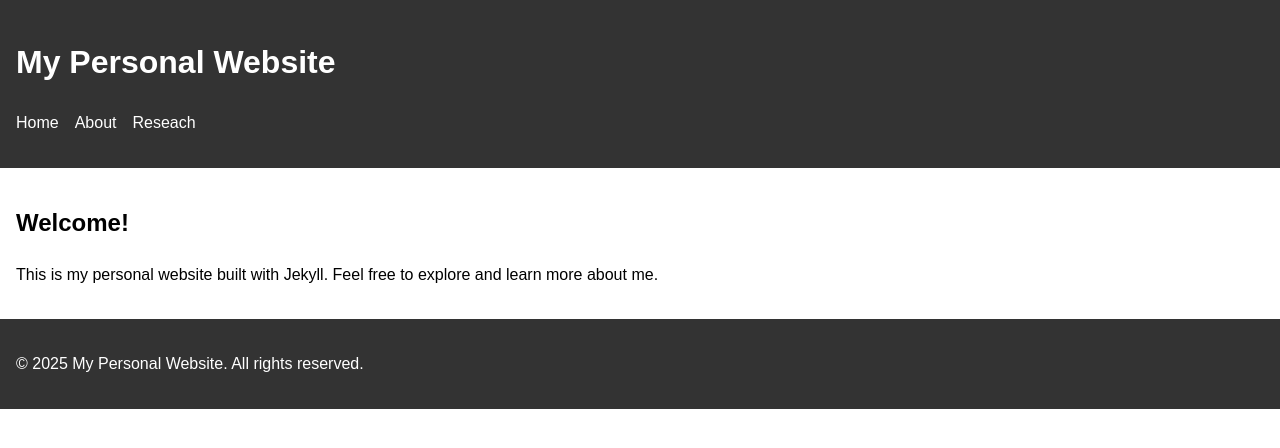
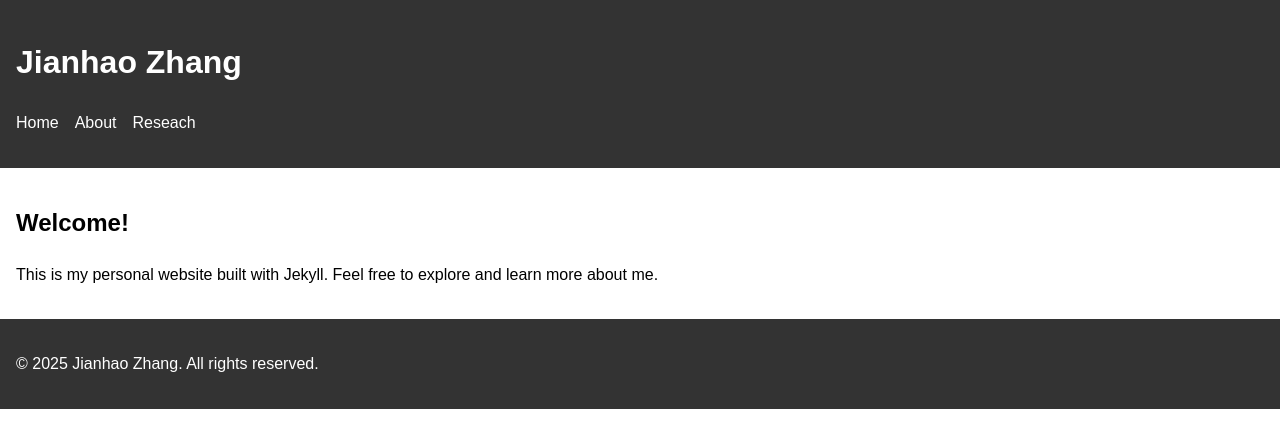
Before and after one commit to jianhao1991/jianhao1991.github.io, a Jekyll site: the page built from index.html, in a window 1280 px wide. Shown: the top 448 px of the page. Built offline with Jekyll 4.4.1, drawn with Linux system fonts in a browser that asks for light colours.

Commit message:
Update _config.yml

```diff
--- a/_config.yml
+++ b/_config.yml
@@ -1,8 +1,8 @@
-title: My Personal Website
-email: your-email@example.com
+title: Jianhao Zhang
+email: jianhao.zhang@noaa.gov, jianhao.zhang-1@colorado.edu
 description: "Welcome to my personal website built with Jekyll."
 baseurl: ""        # the subpath of your site, e.g. /blog
-url: "https://yourusername.github.io"  # your site's URL
+url: "https://jianhao1991.github.io"  # your site's URL
 markdown: kramdown
 # You can remove the theme line if you’re using your custom layout files:
-# theme: minima
+theme: minima
```
